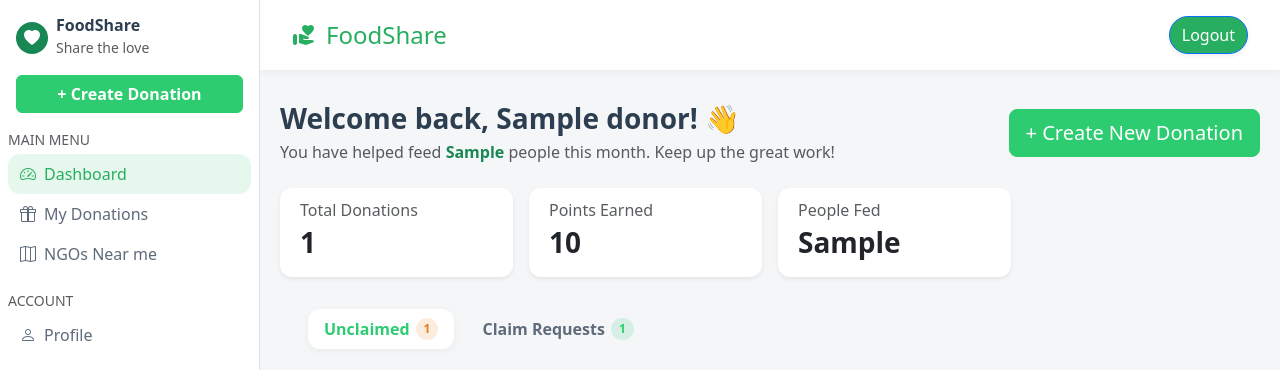
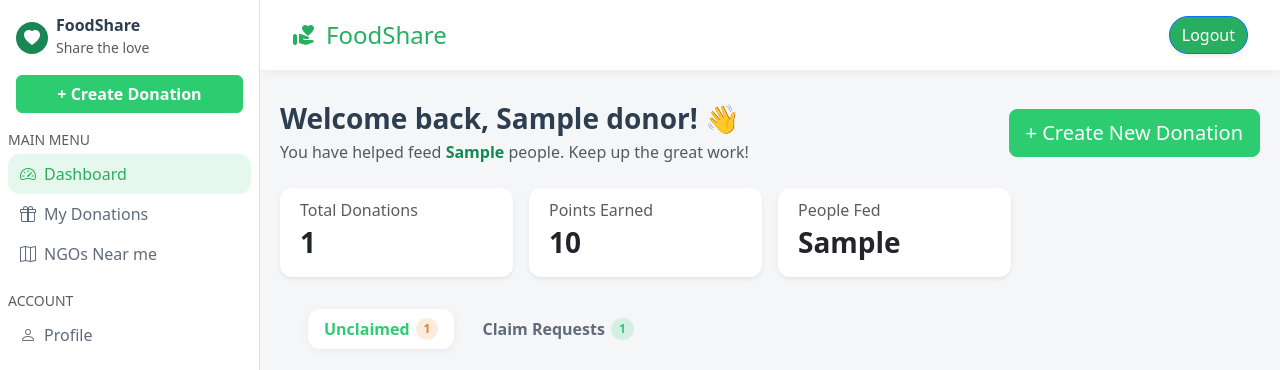
Before and after one commit to abhi-rajput-KRP/FoodShare, a Flask app: template templates/donor_dashboard.html in a window 1280 px wide. Shown: the top 370 px of the page. Run offline with Flask 3, Linux system fonts and the light colour scheme; the template is opened without the code that fills it: most values are stand-ins (such as "Sample title", 1, 10 or a date in 2020); grey boxes marked "Sample" are stand-in pictures.

Commit message:
Minor change

```diff
--- a/templates/donor_dashboard.html
+++ b/templates/donor_dashboard.html
@@ -515,7 +515,7 @@
               <span class="text-success fw-semibold">
                 {{ stats.people_fed }}
               </span>
-              people this month. Keep up the great work!
+              people. Keep up the great work!
             </p>
           </div>
           <a href="/donate">
```
